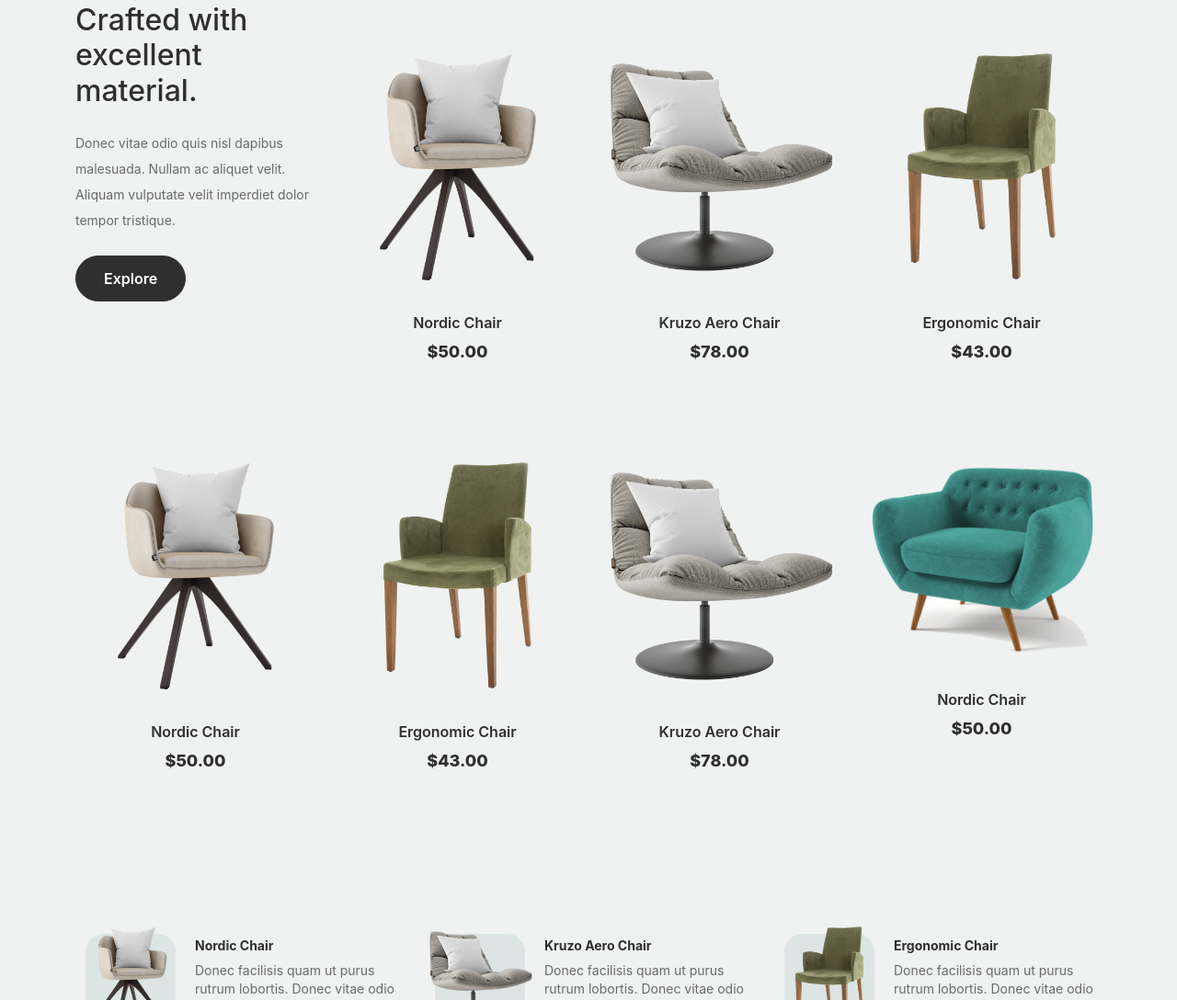
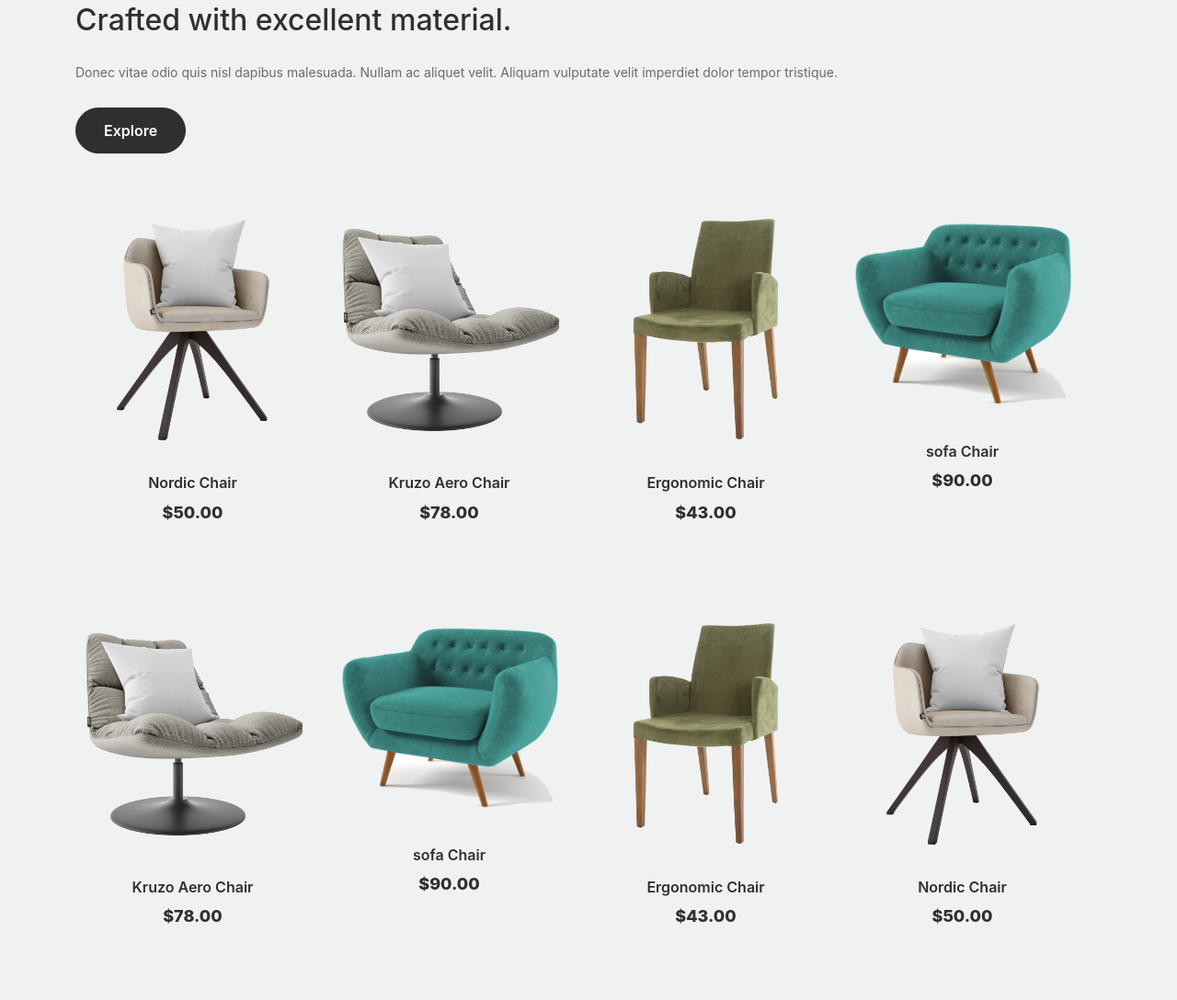
Before and after one commit to vaghanikrisha/javacript, a plain HTML site: page lecture 1.23 add to cart website/index.html in a window 1280 px wide. Shown: the part 693-1781 px from the top of the page at 92% size. Drawn offline with Linux system fonts and the light colour scheme.

Commit message:
add all folder

```diff
--- a/lecture 1.23 add to cart website/index.html
+++ b/lecture 1.23 add to cart website/index.html
@@ -71,92 +71,16 @@
         <div class="container">
             <div class="row">
 
-                <div class="col-md-12 col-lg-3 mb-5 mb-lg-0">
+                <div class="col-md-12 col-lg-12 mb-5 mb-lg-0">
                     <h2 class="mb-4 section-title">Crafted with excellent material.</h2>
                     <p class="mb-4">Donec vitae odio quis nisl dapibus malesuada. Nullam ac aliquet velit. Aliquam
                         vulputate velit imperdiet dolor tempor tristique. </p>
                     <p><a href="shop.html" class="btn">Explore</a></p>
                 </div>
 
-                <div class="col-12 col-md-4 col-lg-3 mb-5 mb-md-0 mt-5">
-                    <a class="product-item" href="add to cart.html">
-                        <img src="images/product-1.png" class="img-fluid product">
-                        <h3 class="product-title">Nordic Chair</h3>
-                        <strong class="product-price">$50.00</strong>
-
-                        <span class="icon-cross">
-                            <img src="images/cross.svg" class="img-fluid">
-                        </span>
-                    </a>
+                <div id="productItems" class="row">
+                    <!-- Product items will be dynamically added here -->
                 </div>
-                <div class="col-12 col-md-4 col-lg-3 mb-5 mb-md-0 mt-5">
-                    <a class="product-item" href="add to cart.html">
-                        <img src="images/product-2.png" class="img-fluid product">
-                        <h3 class="product-title">Kruzo Aero Chair</h3>
-                        <strong class="product-price">$78.00</strong>
-
-                        <span class="icon-cross">
-                            <img src="images/cross.svg" class="img-fluid">
-                        </span>
-                    </a>
-                </div>
-                <div class="col-12 col-md-4 col-lg-3 mb-5 mb-md-0 mt-5">
-                    <a class="product-item" href="add to cart.html">
-                        <img src="images/product-3.png" class="img-fluid product">
-                        <h3 class="product-title">Ergonomic Chair</h3>
-                        <strong class="product-price">$43.00</strong>
-
-                        <span class="icon-cross">
-                            <img src="images/cross.svg" class="img-fluid">
-                        </span>
-                    </a>
-                </div>
-                <div class="col-12 col-md-4 col-lg-3 mb-5 mb-md-0 mt-5">
-                    <a class="product-item" href="add to cart.html">
-                        <img src="images/product-1.png" class="img-fluid product">
-                        <h3 class="product-title">Nordic Chair</h3>
-                        <strong class="product-price">$50.00</strong>
-
-                        <span class="icon-cross">
-                            <img src="images/cross.svg" class="img-fluid">
-                        </span>
-                    </a>
-                </div>
-                <div class="col-12 col-md-4 col-lg-3 mb-5 mb-md-0 mt-5">
-                    <a class="product-item" href="add to cart.html">
-                        <img src="images/product-3.png" class="img-fluid product">
-                        <h3 class="product-title">Ergonomic Chair</h3>
-                        <strong class="product-price">$43.00</strong>
-
-                        <span class="icon-cross">
-                            <img src="images/cross.svg" class="img-fluid">
-                        </span>
-                    </a>
-                </div>
-                <div class="col-12 col-md-4 col-lg-3 mb-5 mb-md-0 mt-5">
-                    <a class="product-item" href="add to cart.html">
-                        <img src="images/product-2.png" class="img-fluid product">
-                        <h3 class="product-title">Kruzo Aero Chair</h3>
-                        <strong class="product-price">$78.00</strong>
-
-                        <span class="icon-cross">
-                            <img src="images/cross.svg" class="img-fluid">
-                        </span>
-                    </a>
-                </div>
-                <div class="col-12 col-md-4 col-lg-3 mb-5 mb-md-0 mt-5">
-                    <a class="product-item" href="add to cart.html">
-                        <img src="images/sofa.png" class="img-fluid product">
-                        <h3 class="product-title">Nordic Chair</h3>
-                        <strong class="product-price">$50.00</strong>
-
-                        <span class="icon-cross">
-                            <img src="images/cross.svg" class="img-fluid">
-                        </span>
-                    </a>
-                </div>
-
-
 
             </div>
         </div>
@@ -300,7 +224,7 @@
 
                     <div class="col-md-3 col-lg-2 col-xl-2 mx-auto mb-4">
 
-                        <h6 class="text-uppercase fw-bold mb-4 mt-4"style="color: #fff;">
+                        <h6 class="text-uppercase fw-bold mb-4 mt-4" style="color: #fff;">
                             Useful links
                         </h6>
                         <p style="color: #fff;">
@@ -317,7 +241,7 @@
                         </p>
                     </div>
                     <div class="col-md-4 col-lg-3 col-xl-3 mx-auto mb-md-0 mb-4">
-                        <h6 class="text-uppercase fw-bold mb-4 mt-4"style="color: #fff;">Contact</h6>
+                        <h6 class="text-uppercase fw-bold mb-4 mt-4" style="color: #fff;">Contact</h6>
                         <p style="color: #fff;"><i class="fas fa-home me-3"></i> New York, NY 10012, US</p>
                         <p style="color: #fff;">
                             <i class="fas fa-envelope me-3"></i>
@@ -338,7 +262,145 @@
 
 
     <script src="js/bootstrap.bundle.min.js"></script>
-    <script src="js/app.js"></script>
+
+    <script>
+        let products = [
+            {
+                item: 1,
+                name: "Nordic Chair",
+                price: "$50.00",
+                image: "images/product-1.png"
+            },
+            {
+                item: 2,
+                name: "Kruzo Aero Chair",
+                price: "$78.00",
+                image: "images/product-2.png"
+            },
+            {
+                item: 3,
+                name: "Ergonomic Chair",
+                price: "$43.00",
+                image: "images/product-3.png"
+            },
+            {
+                item: 4,
+                name: "sofa Chair",
+                price: "$90.00",
+                image: "images/sofa.png"
+            },
+
+            {
+                item: 5,
+                name: "Kruzo Aero Chair",
+                price: "$78.00",
+                image: "images/product-2.png"
+            },
+            {
+                item: 6,
+                name: "sofa Chair",
+                price: "$90.00",
+                image: "images/sofa.png"
+            },
+            {
+                item: 7,
+                name: "Ergonomic Chair",
+                price: "$43.00",
+                image: "images/product-3.png"
+            },
+            {
+                item: 8,
+                name: "Nordic Chair",
+                price: "$50.00",
+                image: "images/product-1.png"
+            },
+
+            {
+                item: 9,
+                name: "Nordic Chair",
+                price: "$50.00",
+                image: "images/product-1.png"
+            },
+            {
+                item: 10,
+                name: "Kruzo Aero Chair",
+                price: "$78.00",
+                image: "images/product-2.png"
+            },
+            {
+                item: 11,
+                name: "Ergonomic Chair",
+                price: "$43.00",
+                image: "images/product-3.png"
+            },
+            {
+                item: 12,
+                name: "sofa Chair",
+                price: "$90.00",
+                image: "images/sofa.png"
+            },
+            {
+                item: 13,
+                name: "Nordic Chair",
+                price: "$50.00",
+                image: "images/product-1.png"
+            },
+            {
+                item: 14,
+                name: "sofa Chair",
+                price: "$90.00",
+                image: "images/sofa.png"
+            },
+            {
+                item: 15,
+                name: "Kruzo Aero Chair",
+                price: "$78.00",
+                image: "images/product-2.png"
+            },
+            {
+                item: 16,
+                name: "Ergonomic Chair",
+                price: "$43.00",
+                image: "images/product-3.png"
+            },
+
+        ];
+
+        function addProductItems() {
+            let productItems = document.getElementById("productItems");
+            let tbl = "";
+            products.forEach(product => {
+                tbl += `
+                <div class="col-12 col-md-4 col-lg-3 mb-5 mb-md-0 mt-5">
+                    <div class="product-item">
+                        <img src="${product.image}" class="img-fluid product" alt="${product.name}">
+                        <h3 class="product-title">${product.name}</h3>
+                        <strong class="product-price">${product.price}</strong>
+                        <span class="icon-cross">
+                            <img src="images/cross.svg" onclick="addcart(${product.item})" class="img-fluid" alt="Cross Icon">
+                        </span>
+                    </div>
+                </div>
+                `;
+            });
+            productItems.innerHTML = tbl;
+        }
+
+        addProductItems();
+
+        let cart = [];
+
+        const addcart = (id) => {
+            let c = products.find(item => item.id == id);
+
+            if(c){
+                cart.push(c);
+                localStorage.setItem('cart', JSON.stringify(cart));
+                alert("Your Product is Successfully added to the cart");
+
+            }
+        }
+    </script>
 </body>
 
 </html>
```
Also changed, not shown: lecture 1.23 add to cart website/add to cart.html (+82 -55 lines), lecture 1.23 add to cart website/favicon.png (deleted).
